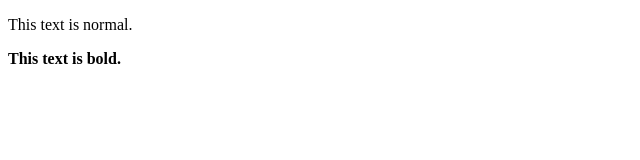
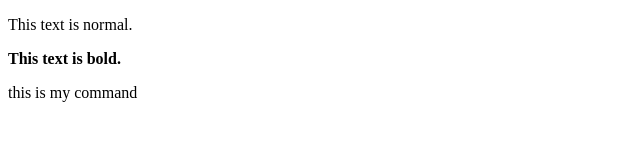
Before and after one commit to Judideep/testing, a plain HTML site: page server.html in a window 1280 px wide. Shown: the whole page, without its empty margins (0-640 px from the left). Drawn offline with Linux system fonts and the light colour scheme.

Commit message:
Update server.html

```diff
--- a/server.html
+++ b/server.html
@@ -5,6 +5,6 @@
 <p>This text is normal.</p>
 
 <p><b>This text is bold.</b></p>
-
+  <p> this is my command</p>
 </body>
 </html>
```
